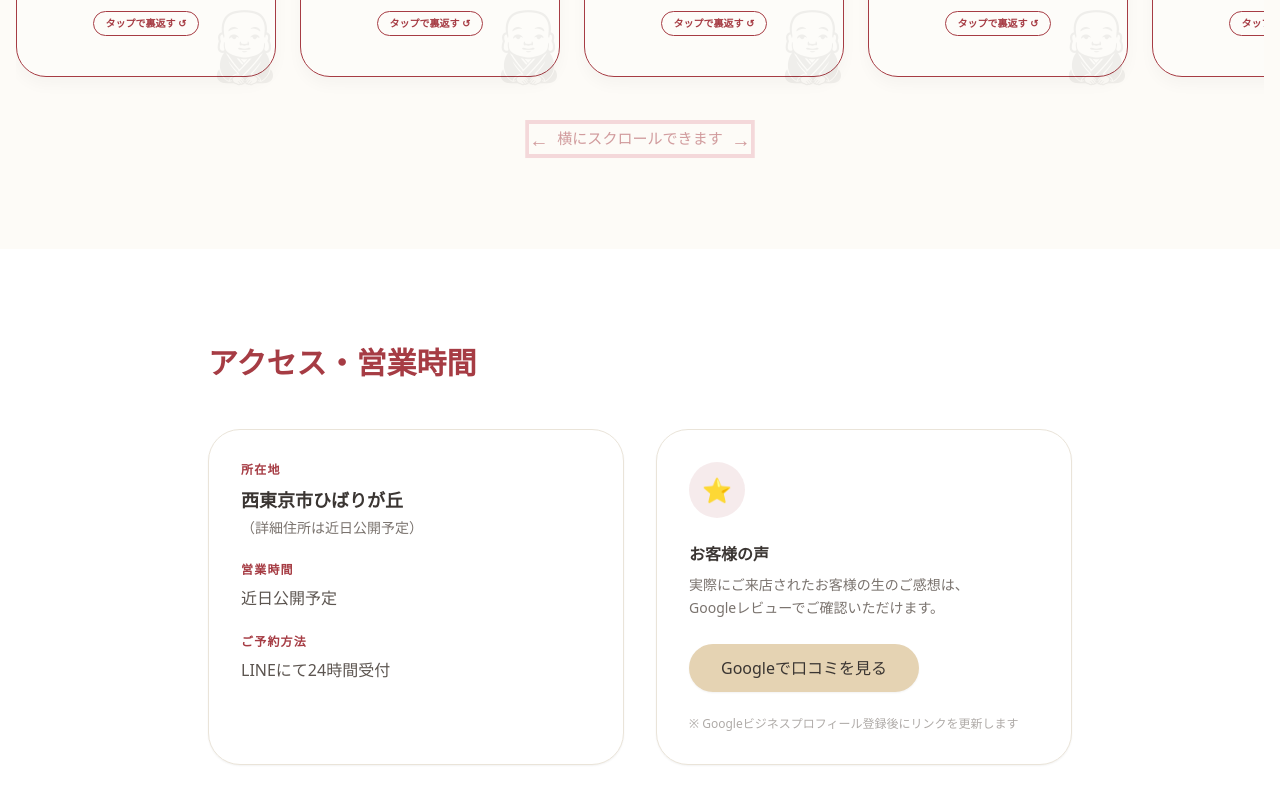
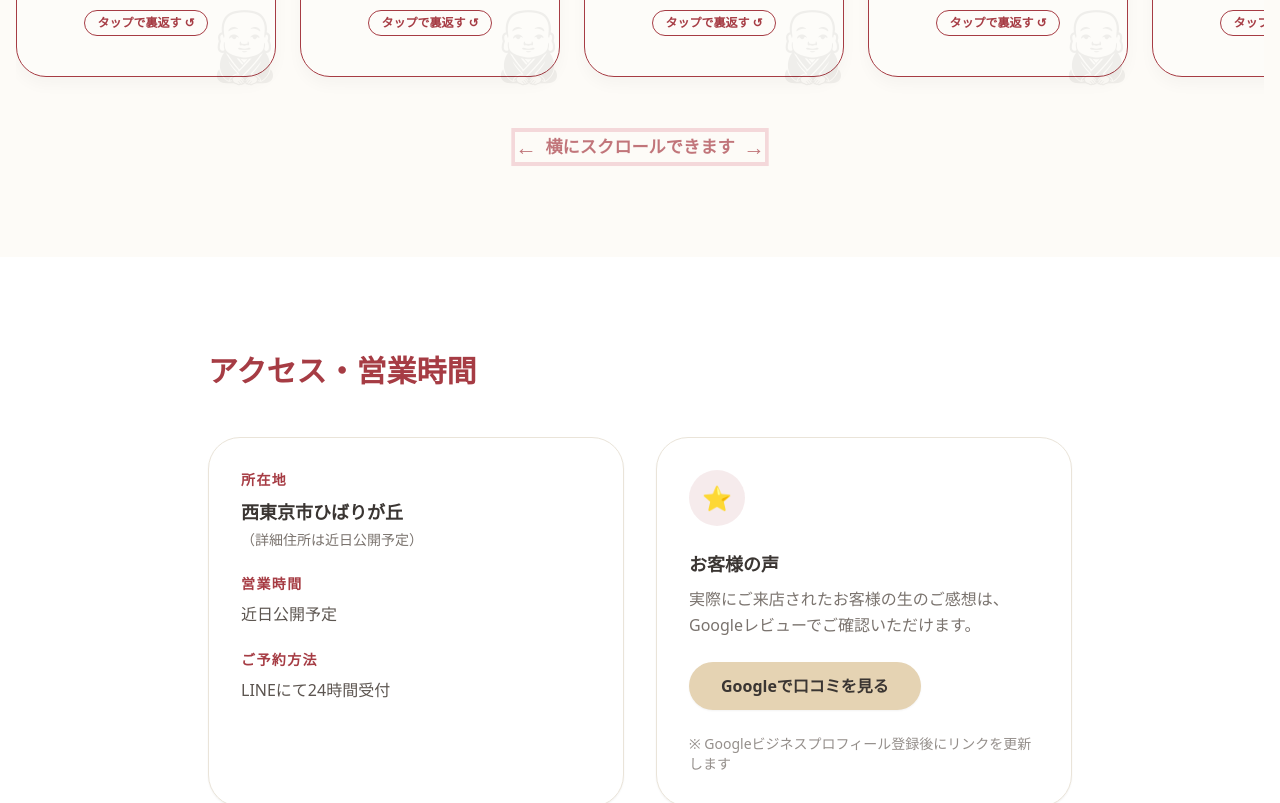
Before and after one commit to ashiyafukusuke/fukusuke2, a Next.js app: page / in a window 1280 px wide. Shown: the part 5060-5863 px from the top of the page. Built offline with nearby package versions, Linux system fonts and the light colour scheme; a web font is replaced by a local one.

Commit message:
Add files via upload

```diff
--- a/src/app/page.tsx
+++ b/src/app/page.tsx
@@ -427,7 +427,7 @@ export default function Home() {
                         </ul>
                       </div>
                       <div style={{ marginTop: 'auto', paddingTop: '1rem', width: '100%', textAlign: 'center' }}>
-                        <span className="inline-block text-[10px] text-[#a63c44] border border-[#a63c44] rounded-full px-3 py-1 font-bold">
+                        <span className="inline-block text-xs text-[#a63c44] border border-[#a63c44] rounded-full px-3 py-1 font-bold">
                           タップで裏返す ↺
                         </span>
                       </div>
@@ -441,7 +441,7 @@ export default function Home() {
                       <h4>改善後の体感</h4>
                       <p>{item.good}</p>
                       <div style={{ marginTop: 'auto', paddingTop: '1rem', width: '100%', textAlign: 'center' }}>
-                        <span className="inline-block text-[10px] text-[#111111] opacity-60 px-3 py-1 font-bold">
+                        <span className="inline-block text-xs text-[#111111] opacity-80 px-3 py-1 font-bold">
                           戻る ↺
                         </span>
                       </div>
@@ -451,9 +451,9 @@ export default function Home() {
               ))}
             </div>
             {/* Scroll hint indicator */}
-            <div className="flex justify-center mt-4">
-              <div className="flex gap-2 text-primary/50 text-sm animate-pulse items-center">
-                <span className="text-lg">←</span> 横にスクロールできます <span className="text-lg">→</span>
+            <div className="flex justify-center mt-6">
+              <div className="flex gap-2 text-primary/70 text-base font-bold animate-pulse items-center">
+                <span className="text-xl">←</span> 横にスクロールできます <span className="text-xl">→</span>
               </div>
             </div>
           </motion.div>
@@ -474,32 +474,32 @@ export default function Home() {
               {/* Access info */}
               <div className="bg-white p-8 rounded-[2rem] border border-[#EAE4D9] shadow-sm space-y-6">
                 <div>
-                  <p className="text-xs font-bold text-primary tracking-widest mb-2">所在地</p>
+                  <p className="text-sm font-bold text-primary tracking-widest mb-2">所在地</p>
                   <p className="text-lg font-bold text-[#3A3532]">西東京市ひばりが丘</p>
                   <p className="text-sm text-[#7A736E] mt-1">（詳細住所は近日公開予定）</p>
                 </div>
                 <div>
-                  <p className="text-xs font-bold text-primary tracking-widest mb-2">営業時間</p>
-                  <p className="text-[#5C5550]">近日公開予定</p>
+                  <p className="text-sm font-bold text-primary tracking-widest mb-2">営業時間</p>
+                  <p className="text-[#5C5550] font-medium">近日公開予定</p>
                 </div>
                 <div>
-                  <p className="text-xs font-bold text-primary tracking-widest mb-2">ご予約方法</p>
-                  <p className="text-[#5C5550]">LINEにて24時間受付</p>
+                  <p className="text-sm font-bold text-primary tracking-widest mb-2">ご予約方法</p>
+                  <p className="text-[#5C5550] font-medium">LINEにて24時間受付</p>
                 </div>
               </div>
               {/* Google review */}
               <div className="bg-white p-8 rounded-[2rem] border border-[#EAE4D9] shadow-sm flex flex-col items-center md:items-start justify-center gap-6 text-center md:text-left">
                 <div className="w-14 h-14 rounded-full bg-primary/10 flex items-center justify-center text-2xl">⭐</div>
                 <div>
-                  <p className="font-bold text-[#3A3532] mb-2">お客様の声</p>
-                  <p className="text-sm text-[#7A736E] leading-relaxed">
+                  <p className="font-bold text-[#3A3532] mb-2 text-lg">お客様の声</p>
+                  <p className="text-base text-[#7A736E] leading-relaxed">
                     実際にご来店されたお客様の生のご感想は、<br />Googleレビューでご確認いただけます。
                   </p>
                 </div>
-                <Button asChild variant="secondary" size="lg" className="bg-[#E5D3B3] hover:bg-[#D8C3A5] text-[#3A3532] rounded-full h-12 px-8 shadow-sm transition-all">
+                <Button asChild variant="secondary" size="lg" className="bg-[#E5D3B3] hover:bg-[#D8C3A5] text-[#3A3532] rounded-full h-12 px-8 shadow-sm transition-all font-bold">
                   <a href="https://maps.google.com/" target="_blank" rel="noopener noreferrer">Googleで口コミを見る</a>
                 </Button>
-                <p className="text-xs text-[#7A736E] opacity-60">※ Googleビジネスプロフィール登録後にリンクを更新します</p>
+                <p className="text-sm text-[#7A736E] opacity-80 font-medium">※ Googleビジネスプロフィール登録後にリンクを更新します</p>
               </div>
             </div>
           </motion.div>
```
